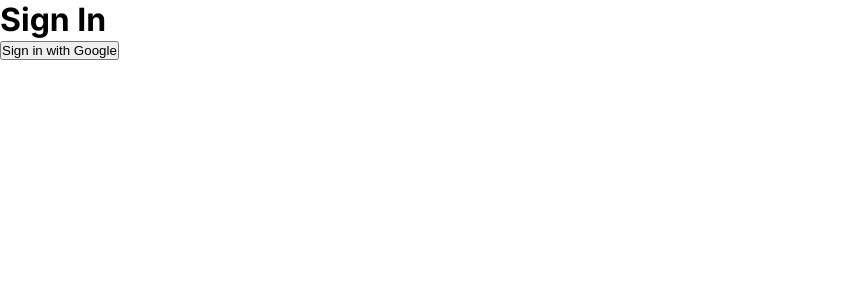
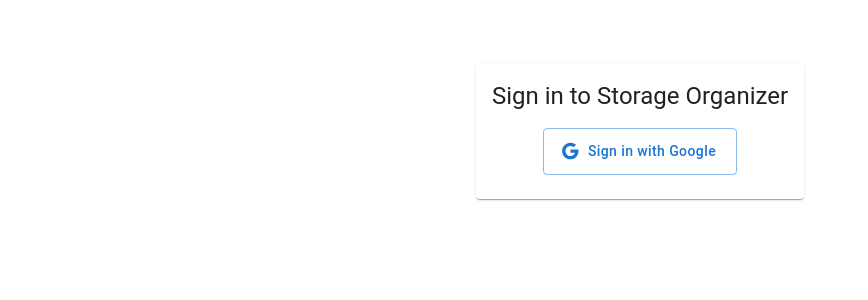
Before and after one commit to saadmemon1/storage-organizer, a Next.js app: page /signin in a window 1280 px wide. Shown: the top 300 px of the page, without its empty margins (0-868 px from the left). Built offline with nearby package versions, Linux system fonts and the light colour scheme; no server answers.

Commit message:
Updated the UI

```diff
--- a/app/signin/page.js
+++ b/app/signin/page.js
@@ -1,10 +1,13 @@
 "use client";
 
-import { auth, firestore, GoogleAuthProvider } from '../../firebase'; // Adjust path as necessary
+import * as React from 'react';
 import { useRouter } from 'next/navigation';
+import { auth, firestore, GoogleAuthProvider } from '../../firebase';
 import { signInWithPopup } from "firebase/auth";
 import { doc, setDoc } from 'firebase/firestore';
 import { initializeStorage } from '../storage-org/page';
+import { Button, Card, CardContent, Typography, Box, Container } from '@mui/material';
+import GoogleIcon from '@mui/icons-material/Google';
 
 const SignInPage = () => {
     const router = useRouter();
@@ -33,10 +36,30 @@
     };
 
     return (
-        <div>
-            <h1>Sign In</h1>
-            <button onClick={handleSignIn}>Sign in with Google</button>
-        </div>
+        <Container component="main" maxWidth="xs">
+            <Box sx={{
+                marginTop: 8,
+                display: 'flex',
+                flexDirection: 'column',
+                alignItems: 'center',
+            }}>
+                <Card>
+                    <CardContent sx={{ textAlign: 'center' }}>
+                        <Typography component="h1" variant="h5" sx={{ mb: 2 }}>
+                            Sign in to Storage Organizer
+                        </Typography>
+                        <Button
+                            variant="outlined"
+                            startIcon={<GoogleIcon />}
+                            onClick={handleSignIn}
+                            sx={{ textTransform: 'none', justifyContent: 'flex-start', padding: '10px 20px' }}
+                        >
+                            Sign in with Google
+                        </Button>
+                    </CardContent>
+                </Card>
+            </Box>
+        </Container>
     );
 };
 
--- a/app/storage-org/page.js
+++ b/app/storage-org/page.js
@@ -2,18 +2,19 @@
 
 import { useState, useEffect } from 'react';
 import { firestore } from '@/firebase';
-import { Box, Typography, Modal, TextField, Button, Stack, Card, CardContent } from "@mui/material";
+import { Box, Typography, Modal, TextField, Button, Stack, IconButton, Link } from "@mui/material";
 import { query, collection, getDocs, getDoc, doc, deleteDoc, setDoc } from 'firebase/firestore';
 import { getAuth, onAuthStateChanged } from 'firebase/auth';
-
+import AddIcon from '@mui/icons-material/Add';
+import GitHubIcon from '@mui/icons-material/GitHub';
+import LinkedInIcon from '@mui/icons-material/LinkedIn';
+import DeleteIcon from '@mui/icons-material/Delete';
 
 export const initializeStorage = async (userId) => {
   const storageRef = collection(firestore, `users/${userId}/storage`);
   const snapshot = await getDocs(storageRef);
 
-  // Check if the storage collection is empty
   if (snapshot.empty) {
-      // Create a default item to initialize the collection
     const defaultItemRef = doc(storageRef, "Sample Item");
     await setDoc(defaultItemRef, { name: "Sample Item", count: 1 });
   }
@@ -23,17 +24,12 @@
   const [inventory, setInventory] = useState([]);
   const [open, setOpen] = useState(false);
   const [itemName, setItemName] = useState('');
-  const [user, setUser] = useState(null); // State to hold the user object
+  const [user, setUser] = useState(null);
 
-  const auth = getAuth(); // Get the auth object
-
-// Function to initialize storage for a new user
-
-
+  const auth = getAuth();
 
   const updateInventory = async (userID) => {
     const inventoryRef = collection(firestore, `users/${userID}/storage`);
-    // const q = query(inventoryRef);
     const snapshot = await getDocs(inventoryRef);
     const inventoryList = snapshot.docs.map(doc => ({
       id: doc.id,
@@ -41,22 +37,10 @@
       count: doc.data().count,
     }));
     setInventory(inventoryList);
-
-    // const snapshot = query(collection(firestore, 'storage'));
-    // const docs = await getDocs(snapshot);
-    // const inventoryList = [];
-    // docs.forEach((doc) => {
-    //   inventoryList.push({
-    //     name: doc.id,
-    //     ...doc.data(),
-    //   });
-    // });
-    // setInventory(inventoryList);
   };
 
   const addItem = async (userID, itemName) => {
     const itemRef = doc(firestore, `users/${userID}/storage`, itemName);
-    // const docRef = doc(collection(firestore, 'storage'), item);
     const docSnap = await getDoc(itemRef);
     if (docSnap.exists()) {
       const count = docSnap.data().count || 0;
@@ -71,7 +55,6 @@
   const handleClose = () => setOpen(false);
 
   const removeItem = async (userID, itemName) => {
-
     const itemRef = doc(firestore, `users/${userID}/storage`, itemName);
     const docSnap = await getDoc(itemRef);
     if (docSnap.exists() && docSnap.data().count > 1) {
@@ -92,9 +75,68 @@
     return () => unsubscribe();
   }, []);
 
+  return (
+    <Box width="100vw" height="100vh" display="flex" flexDirection="column">
+      <Box flexGrow={1} display="flex" flexDirection="column" p={4}>
+        <Box width="80%" maxWidth="800px" alignSelf="center" display="flex" flexDirection="column">
+          <Typography variant="h4" color="#333" mb={4}>Storage</Typography>
 
-  return (
-    <Box width="100vw" height="100vh" display="flex" flexDirection="column" alignItems="center" justifyContent="center" gap={2}>
+        <Box border="1px solid #ccc" borderRadius={1} overflow="hidden">
+          {/* Column headers */}
+          <Box display="flex" bgcolor="#f5f5f5" p={2}>
+            <Typography variant="subtitle1" sx={{ width: '40%' }}>Name</Typography>
+            <Typography variant="subtitle1" sx={{ width: '20%', textAlign: 'center' }}>Count</Typography>
+            <Typography variant="subtitle1" sx={{ width: '40%', textAlign: 'center' }}>Actions</Typography>
+          </Box>
+
+
+          {inventory.map(({ name, count }) => (
+            <Box key={name} display="flex" alignItems="center" p={2} borderTop="1px solid #eee">
+              <Typography sx={{ width: '40%', overflow: 'hidden', textOverflow: 'ellipsis', whiteSpace: 'nowrap' }}>
+                {name.charAt(0).toUpperCase() + name.slice(1)}
+              </Typography>
+              <Typography sx={{ width: '20%', textAlign: 'center' }}>{count}</Typography>
+              <Box sx={{ width: '40%', display: 'flex', justifyContent: 'center' }}>
+                <IconButton onClick={() => addItem(user.uid, name)} size="small" sx={{ mr: 2 }}>
+                  <AddIcon />
+                </IconButton>
+                <IconButton onClick={() => removeItem(user.uid, name)} size="small">
+                  <DeleteIcon />
+                </IconButton>
+              </Box>
+            </Box>
+          ))}
+        </Box>
+
+        <Box alignSelf="flex-end" mt={2}>
+            <Button variant="contained" onClick={handleOpen}>Add New Item</Button>
+          </Box>
+        </Box>
+      </Box>
+
+
+          <Box
+        component="footer"
+        mt={4}
+        py={2}
+        display="flex"
+        flexDirection="column"
+        alignItems="center"
+        borderTop="1px solid #ccc"
+      >
+        <Typography variant="body2" color="text.secondary" align="center">
+          © 2024 Storage Organizer. All rights reserved. Made by Saad Inam.
+        </Typography>
+        <Box mt={1}>
+          <Link href="https://github.com/saadmemon1" target="_blank" rel="noopener" color="inherit" sx={{ mr: 2 }}>
+            <GitHubIcon />
+          </Link>
+          <Link href="https://linkedin.com/in/saadinamm" target="_blank" rel="noopener" color="inherit">
+            <LinkedInIcon />
+          </Link>
+        </Box>
+      </Box>
+
       <Modal open={open} onClose={handleClose}>
         <Box
           position="absolute"
@@ -118,33 +160,6 @@
           </Stack>
         </Box>
       </Modal>
-
-      <Button variant="contained" onClick={handleOpen}>Add New Item</Button>
-      <Box border="1px solid #333" width="80%" maxWidth="800px" p={2}>
-        <Box display="flex" justifyContent="center" alignItems="center" mb={2}>
-          <Typography variant="h2" color="#333">Storage</Typography>
-        </Box>
-        <Stack direction="column" spacing={2} overflow="auto">
-          {inventory.map(({ name, count }) => (
-            <Card key={name} variant="outlined">
-            <CardContent>
-              <Box display="flex" flexDirection="row" alignItems="center" justifyContent="space-between" sx={{ gap: 22 }}>
-                <Typography variant="h5" color="#333" sx={{ flexGrow: 1, overflow: 'hidden', textOverflow: 'ellipsis', whiteSpace: 'nowrap' }}>
-                  {name.charAt(0).toUpperCase() + name.slice(1)}
-                </Typography>
-                <Typography variant="h6" color="#333" sx={{ width: '40px', textAlign: 'center' }}>
-                  {count}
-                </Typography>
-                <Stack direction="row" spacing={2}>
-                  <Button variant="contained" sx={{ width: '70px' }} onClick={() => addItem(user.uid, name)}>Add</Button>
-                  <Button variant="contained" sx={{ width: '80px' }} onClick={() => removeItem(user.uid, name)}>Remove</Button>
-                </Stack>
-              </Box>
-            </CardContent>
-          </Card>
-          ))}
-        </Stack>
-      </Box>
     </Box>
   );
 }
--- a/firebase.js
+++ b/firebase.js
@@ -8,7 +8,7 @@
 // Your web app's Firebase configuration
 // For Firebase JS SDK v7.20.0 and later, measurementId is optional
 const firebaseConfig = {
-  apiKey: process.env.NEXT_PUBLIC_FIREBASE_API_KEY,
+  apiKey: "process.env.NEXT_PUBLIC_FIREBASE_API_KEY",
   authDomain: "storage-organizer.firebaseapp.com",
   projectId: "storage-organizer",
   storageBucket: "storage-organizer.appspot.com",
```
Lines whose indentation alone changed are shown as unchanged.
